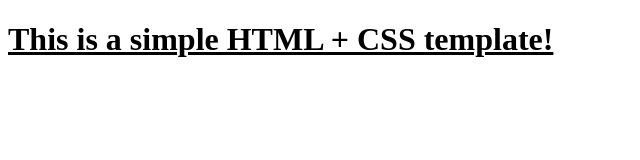
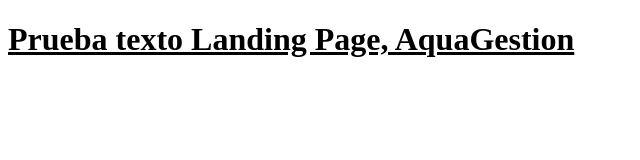
Before and after one commit to mata152dor55/AquaGestion, a website: page index.html in a window 1280 px wide. Shown: the whole page, without its empty margins (0-640 px from the left). Drawn offline with Linux system fonts and the light colour scheme.

Commit message:
Creación de la carpeta img_AquaGestion, donde se subirán las imágenes que se utilizarán en la landing page. version 0.2
Versión no apta para el despliegue

```diff
--- a/index.html
+++ b/index.html
@@ -8,6 +8,6 @@
     <link rel="stylesheet" href="styles.css" />
   </head>
   <body>
-    <h1>This is a simple HTML + CSS template!</h1>
+    <h1>Prueba texto Landing Page, AquaGestion</h1>
   </body>
 </html>
```
